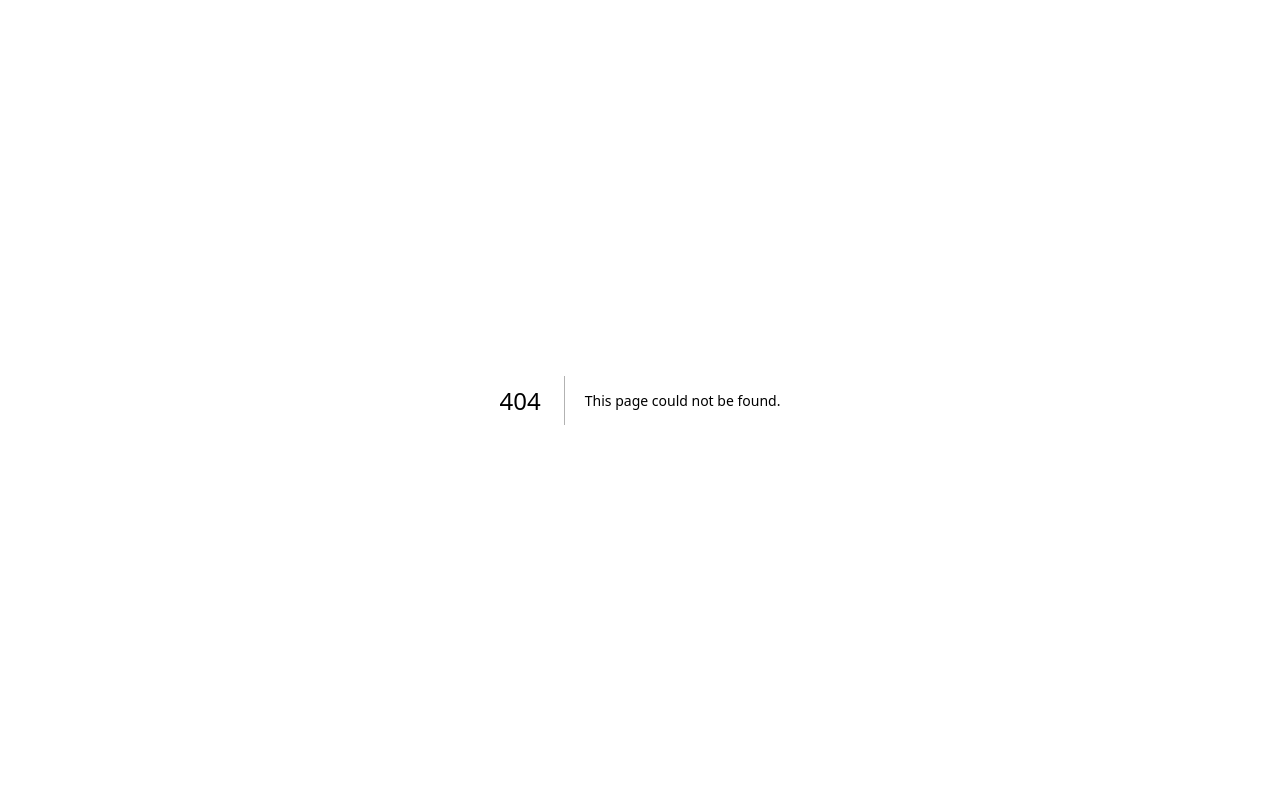
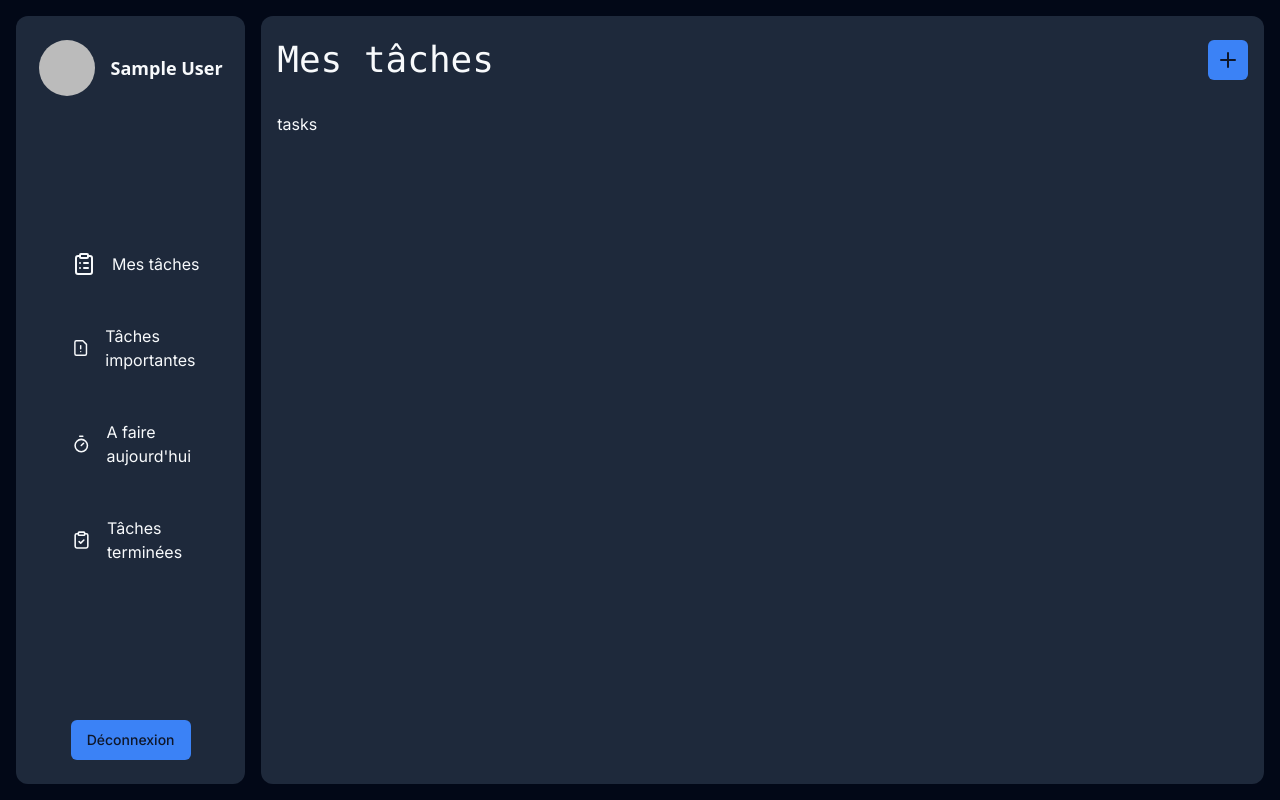
Before and after one commit to SofRahmani/todos-old, a Next.js app: page /user/tasks in a window 1280 px wide. Before the commit this address had no page. Built offline with nearby package versions, Linux system fonts and the light colour scheme; no server answers; sample sign-in values are in the browser's storage.

Commit message:
feat: :sparkles: tasks page

```diff
--- a/src/app/globals.css
+++ b/src/app/globals.css
@@ -1,7 +1,6 @@
 @tailwind base;
 @tailwind components;
 @tailwind utilities;
-
 
 @layer base {
   :root {
@@ -50,7 +49,6 @@
   }
 }
 
-
 @layer base {
   * {
     @apply border-border;
--- a/src/app/layout.tsx
+++ b/src/app/layout.tsx
@@ -1,3 +1,4 @@
+import Sidebar from "@/components/sidebar/Sidebar";
 import type { Metadata } from "next";
 import { Inter } from "next/font/google";
 import "./globals.css";
@@ -17,12 +18,9 @@ export default function RootLayout({
 }>) {
   return (
     <html lang="fr" suppressHydrationWarning>
-      <body className={inter.className}>
-        <ThemeProvider
-          attribute='class'
-          defaultTheme='dark'
-          enableSystem={true}
-        >
+      <body className={`${inter.className} flex flex-row overflow-hidden`}>
+        <ThemeProvider attribute="class" defaultTheme="dark" enableSystem={true}>
+          <Sidebar />
           {children}
         </ThemeProvider>
       </body>
--- /dev/null
+++ b/src/app/user/tasks/page.tsx
@@ -0,0 +1,23 @@
+import { baseAuth } from '@/auth/auth'
+import LoggedInAvatar from '@/components/auth/LoggedInAvatar'
+import LogoutButton from '@/components/auth/LogoutButton'
+import TasksDashboard from '@/components/dashboard/TasksDashboard'
+import { redirect } from 'next/navigation'
+
+export default async function Home() {
+
+  const session = await baseAuth();
+  const user = session?.user;
+
+  if (!session?.user) {
+    redirect('/')
+  }
+
+  return (
+    <main className="flex min-h-screen w-full flex-col items-center justify-between">
+      <TasksDashboard title='Mes tâches'>
+        <h1>tasks</h1>
+      </TasksDashboard>
+    </main>
+  );
+}
--- a/src/components/auth/LoggedInAvatar.tsx
+++ b/src/components/auth/LoggedInAvatar.tsx
@@ -8,7 +8,8 @@ export default async function LoggedInAvatar() {
   const firstPartOfEmail = user?.email?.split("@")[0]; // Optionnel, permet de récupérer le premier partie de l'email.
 
   return (
-    <Avatar>
+    <div className=" flex h-fit w-full items-center justify-center gap-4 ">
+      <Avatar className=" size-14 ">
         <AvatarFallback>{user?.name ? user?.name[0] : ""}</AvatarFallback>
         {user?.image ? (
           <AvatarImage
@@ -26,5 +27,9 @@ export default async function LoggedInAvatar() {
           />
         )}
       </Avatar>
+      <p className=" font-sans text-lg font-semibold ">
+        {user?.name ? user?.name : firstPartOfEmail}
+      </p>
+    </div>
   );
 }
--- /dev/null
+++ b/src/components/dashboard/AddTaskButton.tsx
@@ -0,0 +1,10 @@
+import { Plus } from 'lucide-react'
+import { Button } from '../ui/button'
+
+export default function AddTaskButton() {
+  return (
+    <Button variant="default" size="icon">
+      <Plus />
+    </Button>
+  );
+}
--- /dev/null
+++ b/src/components/dashboard/TasksDashboard.tsx
@@ -0,0 +1,20 @@
+import AddTaskButton from "./AddTaskButton";
+
+export interface TasksDashboardProps {
+  children: React.ReactNode;
+  title: string;
+}
+
+export default function TasksDashboard({ children, title }: TasksDashboardProps) {
+  return (
+    <section className=" relative size-full p-4 pl-0 ">
+      <div className=" flex size-full flex-col gap-8 rounded-xl bg-slate-800 p-4 py-6 ">
+        <div className=" flex justify-between">
+          <h1 className=" select-none font-mono text-4xl ">{title}</h1>
+          <AddTaskButton />
+        </div>
+        <div>{children}</div>
+      </div>
+    </section>
+  );
+}
--- /dev/null
+++ b/src/components/sidebar/Sidebar.tsx
@@ -0,0 +1,42 @@
+import { ClipboardCheck, ClipboardList, FileWarning, Timer } from "lucide-react";
+import Link from "next/link";
+import LoggedInAvatar from "../auth/LoggedInAvatar";
+import LogoutButton from "../auth/LogoutButton";
+
+export interface SidebarProps {}
+
+export default function Sidebar({}: SidebarProps) {
+  return (
+    <aside className=" relative h-screen w-3/12 p-4 ">
+      <nav className=" flex h-full flex-col items-center justify-between rounded-xl bg-slate-800 p-4 py-6 ">
+        <LoggedInAvatar />
+        <div className=" flex w-full flex-col items-center justify-center gap-4 ">
+          <Link href="/user/tasks" className="flex w-full items-center justify-center">
+            <div className=" flex w-full items-center justify-start gap-4 rounded-xl p-4 pl-10 hover:bg-slate-600">
+              <ClipboardList />
+              Mes tâches
+            </div>
+          </Link>
+          <Link href="/user/important" className="flex w-full items-center justify-center">
+            <div className=" flex w-full items-center justify-start gap-4 rounded-xl p-4 pl-10 hover:bg-slate-600">
+              <FileWarning />
+              Tâches importantes
+            </div>
+          </Link>
+          <Link href="/user/now" className="flex w-full items-center justify-center">
+            <div className=" flex w-full items-center justify-start gap-4 rounded-xl p-4 pl-10 hover:bg-slate-600">
+              <Timer />A faire aujourd&apos;hui
+            </div>
+          </Link>
+          <Link href="/user/completed" className="flex w-full items-center justify-center">
+            <div className=" flex w-full items-center justify-start gap-4 rounded-xl p-4 pl-10 hover:bg-slate-600">
+              <ClipboardCheck />
+              Tâches terminées
+            </div>
+          </Link>
+        </div>
+        <LogoutButton />
+      </nav>
+    </aside>
+  );
+}
```
Lines whose indentation alone changed are shown as unchanged.
